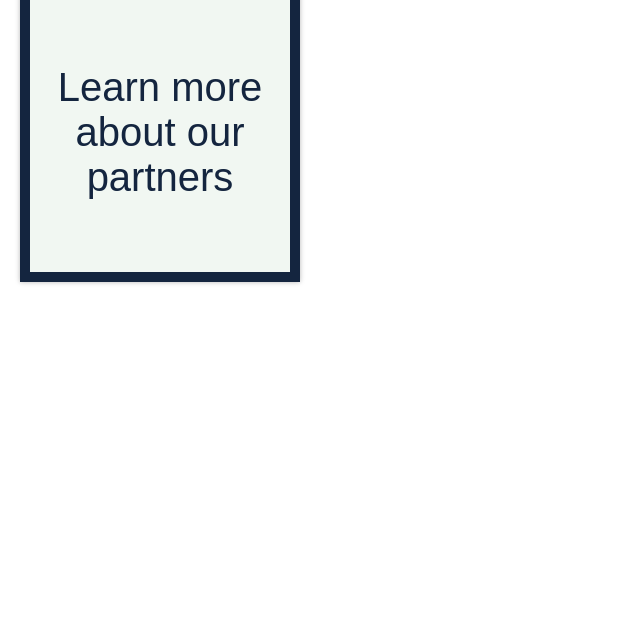
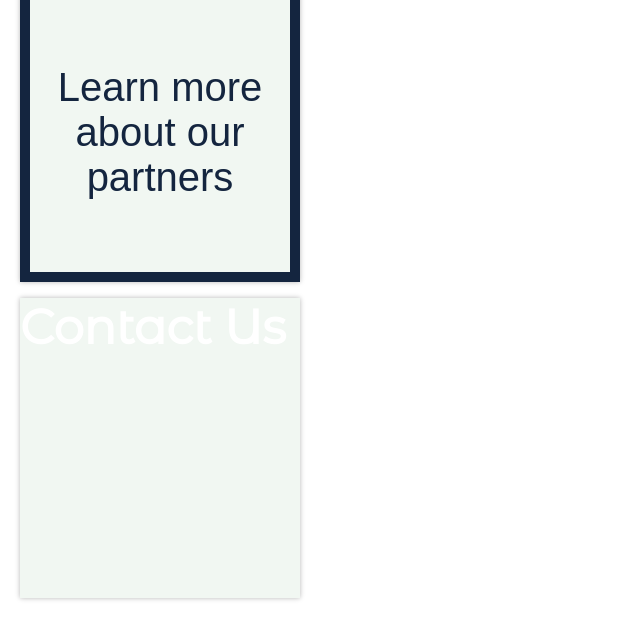
Before and after one commit to annaszalkiewicz/eaglegolfgroup, a React (Create React App) app: page / in a window 1280 px wide. Shown: the part 7928-8566 px from the top of the page, without its empty margins (0-640 px from the left). Built offline with nearby package versions, Linux system fonts and the light colour scheme.

Commit message:
Add contact header

```diff
--- a/src/js/Home.js
+++ b/src/js/Home.js
@@ -168,6 +168,10 @@ class Home extends Component {
             <button className="grid-item partners-item-4 partners-button">
              <a href="#">Learn more about our partners</a>
             </button>
+            <header className="grid-item section-header contact-item-1">
+              <h2>Contact Us</h2>
+            </header>
+
           </div>
         </main>
         <Footer />
```
